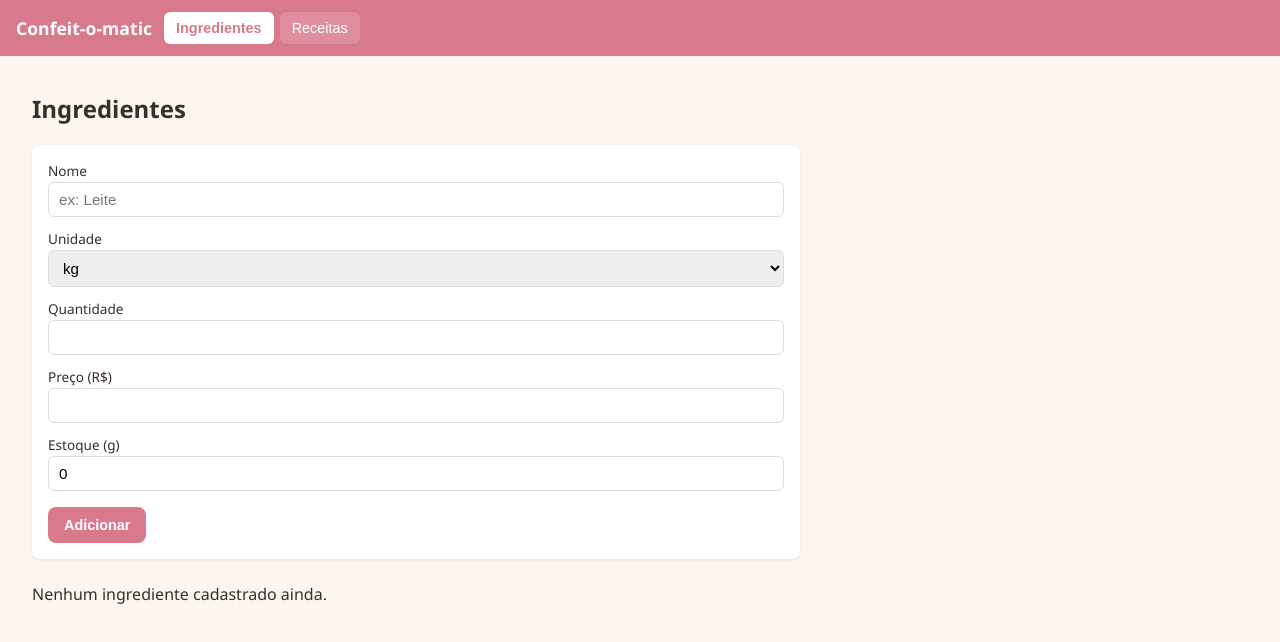
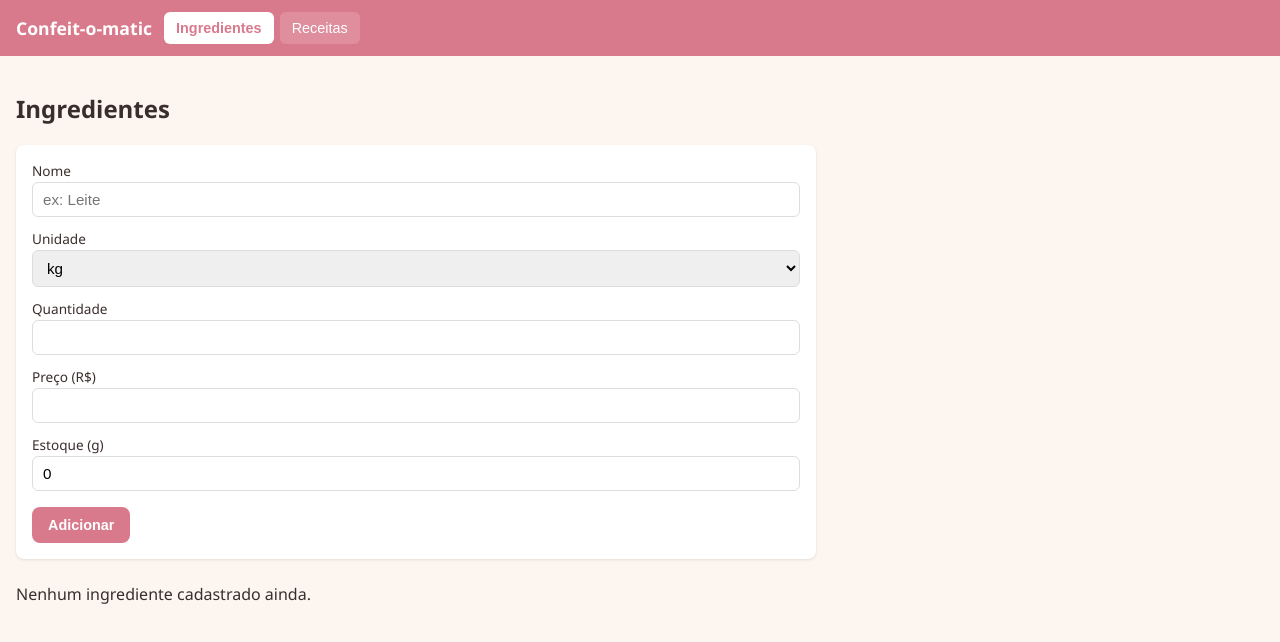
Before and after one commit to Aykolin/Bootcamp, a Vue app: page / in a window 1280 px wide. Shown: the top 642 px of the page. Built offline with nearby package versions, Linux system fonts and the light colour scheme.

Commit message:
refactor: remove padding from ingredientes component for improved layout

```diff
--- a/src/views/Ingredientes.vue
+++ b/src/views/Ingredientes.vue
@@ -193,7 +193,6 @@ export default {
 <style scoped>
 .ingredientes {
   max-width: 800px;
-  padding-inline: 16px;
 }
 
 .form-card {
```
